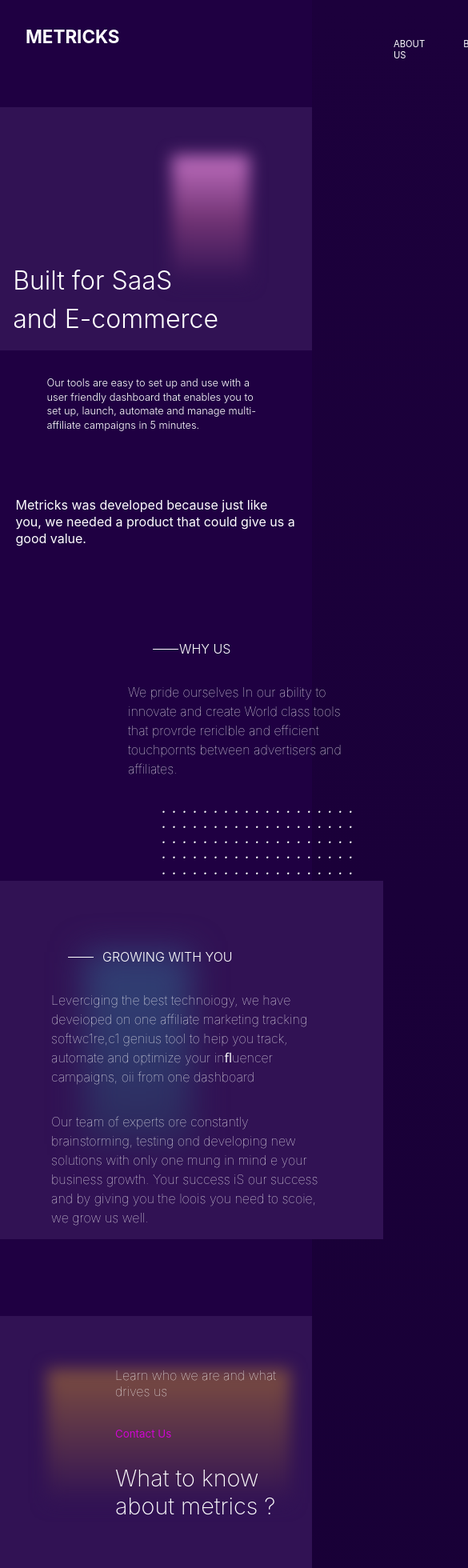
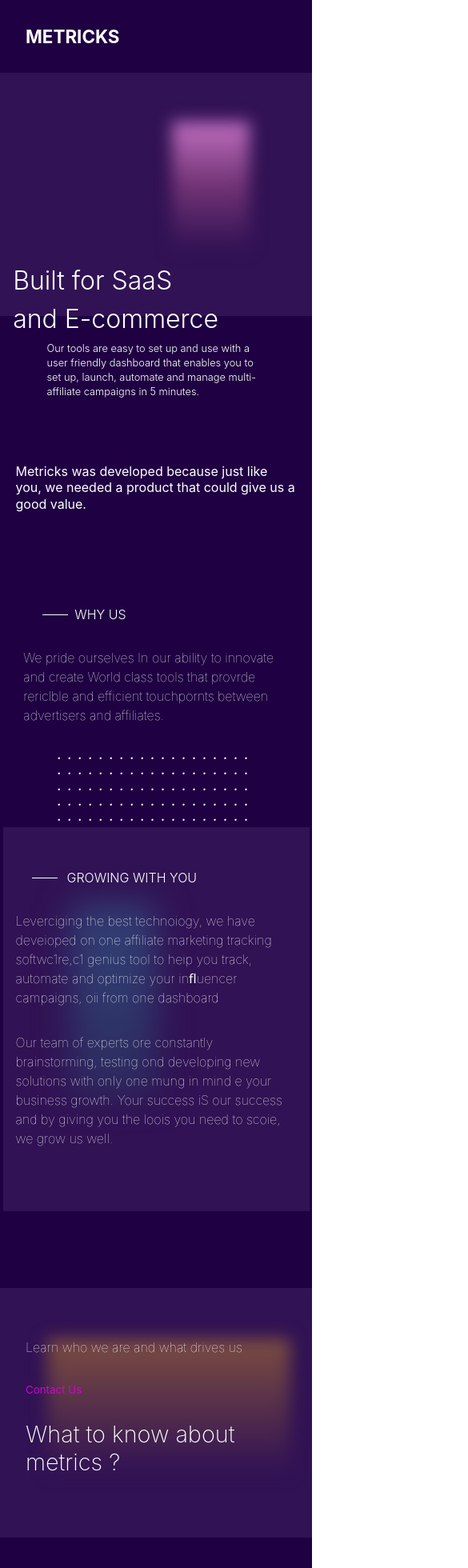
Before and after one commit to Mykmicheals/Metrics, a React (Create React App) app: page /about in a window 390 px wide. Shown: the top 1960 px of the page at 80% size, 585 px wide, since content can reach past the window. Built offline with nearby package versions, Linux system fonts and the light colour scheme; some icons are missing.

Commit message:
responsive-page

```diff
--- a/src/App.css
+++ b/src/App.css
@@ -40,6 +40,12 @@
   display: flex;
   flex-direction: row;
   margin-left: 17rem;
+}
+
+@media (max-width:768px) {
+  .navigation{
+    display: none;
+  }
 }
 
 .header-li {
@@ -102,12 +108,20 @@
   font-weight: 100;
 }
 
+
+
 .menu-icon {
   margin-top: 2rem;
   font-size: 2rem;
-  display: block;
+  display: none;
   position: absolute;
   right: 15%;
+}
+
+@media (max-width:768px) {
+  .menu-icon {
+    display: block;
+  }
 }
 
 .show-menu.icon {
--- a/src/App.js
+++ b/src/App.js
@@ -1,21 +1,19 @@
-
+import { useContext } from 'react';
 import './App.css';
 import { BrowserRouter as Router, Route, Switch, Redirect } from 'react-router-dom';
 import HomeScreen from './Screens/HomeScreen/HomeScreen';
 import BlogScreen from './Screens/BlogScreen/BlogScreen';
 import GithubPage from './Screens/GithubScreen/GithubFetchLogic';
 import AboutPage from './Screens/AboutScreen/AboutPage';
-import { useHistory } from 'react-router-dom'
+import NavBar from './Components/NavBar';
+import AppContext from './Store/Context';
 
 
 
 
 function App() {
- var history = useHistory()
 
-  // useEffect(() => {
-  //   history.push('/comingsoon')
-  // }, [history])
+const appCtx = useContext(AppContext)
 
   return (
     <Router>
@@ -34,6 +32,7 @@
       </Route>
         <Redirect from="*" to="/comingsoon" />
       </Switch>
+      {appCtx.showNav && <NavBar />}
     </Router>
   )
 }
--- a/src/Components/Header.js
+++ b/src/Components/Header.js
@@ -7,34 +7,19 @@
 function Header() {
     const [isMobile, setIsMobile] = useState(false)
 
-    const handleResize = () => {
-        if (window.innerWidth < 1200) {
-            setIsMobile(true)
-
-        } else {
-            setIsMobile(false)
-
-        }
-    }
-
     const appCtx = useContext(AppContext)
     const showContactHandler = () => {
         appCtx.showContactHandler()
     }
 
-    useEffect(() => {
-        window.addEventListener("resize", handleResize)
-    }, [])
-
     const showNavHandler = () => {
         appCtx.showNavHandler()
     }
 
-    const headerStyle = isMobile ? 'header-nav' : 'header'
     const navStyle = isMobile ? 'hide-menu' : 'show-menu'
-    const menuStyle = isMobile ? 'show-menu-icon' : 'hide-menu'
+
     return (
-        <div className={headerStyle}>
+        <div className='header'>
             <Link to='/comingsoon'>
                 <h1 className='logo'>METRICKS</h1>
             </Link>
@@ -53,7 +38,7 @@
                 </ul>
             </div>
 
-            <span className={`menu-icon ${menuStyle}`}>
+            <span className='menu-icon'>
                 <Icon onClick={showNavHandler} icon="heroicons-outline:menu-alt-3" color="white" />
             </span>
 
--- a/src/Components/NavBar.js
+++ b/src/Components/NavBar.js
@@ -1,4 +1,4 @@
-import React,{useContext} from 'react'
+import React, { useContext } from 'react'
 import { Link } from 'react-router-dom'
 import { Icon } from '@iconify/react';
 import AppContext from '../Store/Context';
@@ -15,18 +15,18 @@
         <div className='responsive-nav'>
             <ul className=''>
                 <Link to='/'>
-                    <li className=''>Home</li>
+                    <li onClick={hideNaveHandler} className=''>Home</li>
                 </Link>
                 <Link to='/about'>
-                    <li className=''>About</li>
+                    <li onClick={hideNaveHandler} className=''>About</li>
                 </Link>
 
                 <Link to='/blog'>
-                    <li className=''>Blog</li>
+                    <li onClick={hideNaveHandler} className=''>Blog</li>
                 </Link>
-                <span className='contact-btn-span'>
-                    <li className='header-contact-btn'>CONTACT US</li>
-                </span>
+                <Link>
+                    <li onClick={hideNaveHandler}>Contact</li>
+                </Link>
             </ul>
             <i onClick={hideNaveHandler} className='nav-cancel'><Icon icon="iconoir:cancel" /></i>
         </div>
--- a/src/Screens/AboutScreen/AboutScreenStyle.css
+++ b/src/Screens/AboutScreen/AboutScreenStyle.css
@@ -160,7 +160,21 @@
     }
     .about-third-section-right{
         height: 20rem;
+    }.about-third-section-left{
+        margin: auto;
+        width: 85%;
     }
+    .about-third-section-right{
+       width: 90%;
+       margin: auto;
+       padding:2rem 1rem 8rem 1rem;
+    }
+
+.about-bottom {
+
+    padding: 3rem 0 3rem 2rem;
+    position: relative;
+}
 }
 
 #dot-effect {
@@ -211,3 +225,52 @@
 #arrow-icon {
     padding: 15px;
 }
+
+@media (max-width:500px) {
+    .first-section-container {
+        grid-template-columns: 1fr;
+    }
+
+    .first-section-blur {
+        height: 19rem;
+    }
+
+    .first-section-inner-blur {
+        height: 10rem;
+    }
+
+    .first-section-right p {
+        margin-top: 2rem;
+    }
+
+    .about-second-section {
+        width: 90%;
+        margin: 5rem auto;
+
+    }
+
+    .about-second-section p {
+        font-size: 1rem;
+    }
+
+    .about-third-section-right {
+        height: 20rem;
+    }
+
+    .about-third-section-left {
+        margin: auto;
+        width: 85%;
+    }
+
+    .about-third-section-right {
+        width: 90%;
+        margin: auto;
+        padding: 2rem 1rem 8rem 1rem;
+    }
+
+    .about-bottom {
+
+        padding: 3rem 0 3rem 2rem;
+        position: relative;
+    }
+}
--- a/src/Screens/BlogScreen/BlogScreen.js
+++ b/src/Screens/BlogScreen/BlogScreen.js
@@ -1,4 +1,4 @@
-import React from 'react'
+import React, { Fragment } from 'react'
 import './BlogScreenStyle.css'
 import { Icon } from '@iconify/react';
 import _ from "lodash";
@@ -11,8 +11,9 @@
 function BlogScreen() {
     return (
 
+        <Fragment>
+            <Header />
             <div className='blog-screen'>
-            <Header />
                 <div className='blog-bottom'>
                     <h3>Articles and News</h3>
                     <small>Blog</small>
@@ -76,6 +77,8 @@
                 </div>
 
             </div>
+        </Fragment>
+
     )
 }
 
--- a/src/Screens/BlogScreen/BlogScreenStyle.css
+++ b/src/Screens/BlogScreen/BlogScreenStyle.css
@@ -34,10 +34,6 @@
     margin-left: 2rem;
 }
 
-.blog-screen {
-    /* margin-top: 3rem; */
-}
-
 .blog-section-text {
     width: 80%;
 }
@@ -50,6 +46,7 @@
 .blog-card-top ul {
     display: grid;
     grid-template-columns: 1fr 1fr 1fr;
+    margin: auto;
 }
 
 
@@ -57,7 +54,6 @@
     background-color: #FEFEFE;
     width: 20rem;
     padding: 0.8rem 0.2rem 1rem 0.8rem;
-    margin-bottom: 2rem;
     margin: 1rem auto;
 }
 
@@ -110,7 +106,7 @@
 }
 
 .blog-bottom {
-    background-image: linear-gradient(to bottom,#20376A, #1F3467,#1D2053, #1A1044);
+    background-image: linear-gradient(to bottom, #20376A, #1F3467, #1D2053, #1A1044);
     color: white;
     padding: 3rem 0 5rem 9rem;
     position: relative;
@@ -127,7 +123,7 @@
             rgba(153, 89, 11, 0.8) 50%,
             rgba(5, 25, 61, 0.6) 70%,
             rgba(5, 1, 61, 1) 100%);
-            filter: blur(10px);
+    filter: blur(10px);
 }
 
 .blog-bottom h3 {
@@ -168,16 +164,51 @@
 }
 
 @media (max-width:780px) {
+    .blog-card-top {
+        width: 100%;
+        margin: auto;
+    }
+
     .blog-card-top ul {
+        grid-template-columns: 1fr;
         margin: auto;
-        grid-template-columns: 1fr;
+        padding: 0;
+        width: 80%;
     }
 
     .blog-header-section {
         width: 90%;
         grid-template-columns: 1fr;
     }
+
     .blog-btn {
         width: 60%;
     }
+
+    .first-blog-card {
+        background-color: #FEFEFE;
+        width: 15rem;
+        padding: 0.8rem 0.2rem 0.3rem 0.8rem;
+        margin: 1rem auto;
+    }
+
+    #blog-image {
+        width: 14rem;
+        height: 12rem;
+    }
+    .blog-card-bottom:before{
+        left: 15%;
+        width: 2rem;
+    }
+    .blog-search {
+        height: 3rem;
+        width: 12.5rem;
+        border-radius: 3rem;
+        outline: 0;
+        padding: 0 2rem;
+        border: 0;
+        border: 1px solid #333;
+        margin-top: 2rem;
+        margin-left: 2rem;
+    }
 }
--- a/src/Store/Context.js
+++ b/src/Store/Context.js
@@ -30,7 +30,7 @@
 
     const contextValue = {
         showContactPage: showContact,
-        showNav:showNav,
+        showNav: showNav,
         showContactHandler: showContactHandler,
         hideContactHandler: hideContactHandler,
         showNavHandler: showNavHandler,
```
Lines whose indentation alone changed are shown as unchanged.
